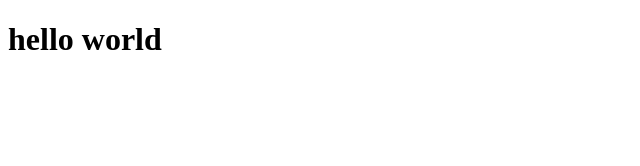
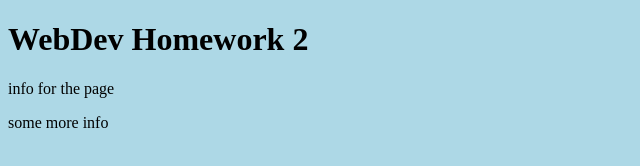
Before and after one commit to MrrMagpiie/Homework-Two, a plain HTML site: page index.html in a window 1280 px wide. Shown: the whole page, without its empty margins (0-640 px from the left). Drawn offline with Linux system fonts and the light colour scheme.

Commit message:
added index and styles

```diff
--- a/index.html
+++ b/index.html
@@ -2,9 +2,12 @@
 <html>
 <head>
     <meta charset="UTF-8" />
-    <title>title</title>
+    <title>Homework 2 WebDev</title>
+    <link rel="stylesheet" href="styles.css">
 </head>
 <body>
-    <h1>hello world</h1>
+    <h1>WebDev Homework 2</h1>
+    <p>info for the page</p>
+    <p>some more info</p>
 </body>
 </html>
--- a/styles.css
+++ b/styles.css
@@ -0,0 +1,3 @@
+body{
+    background-color: lightblue;
+}
```
